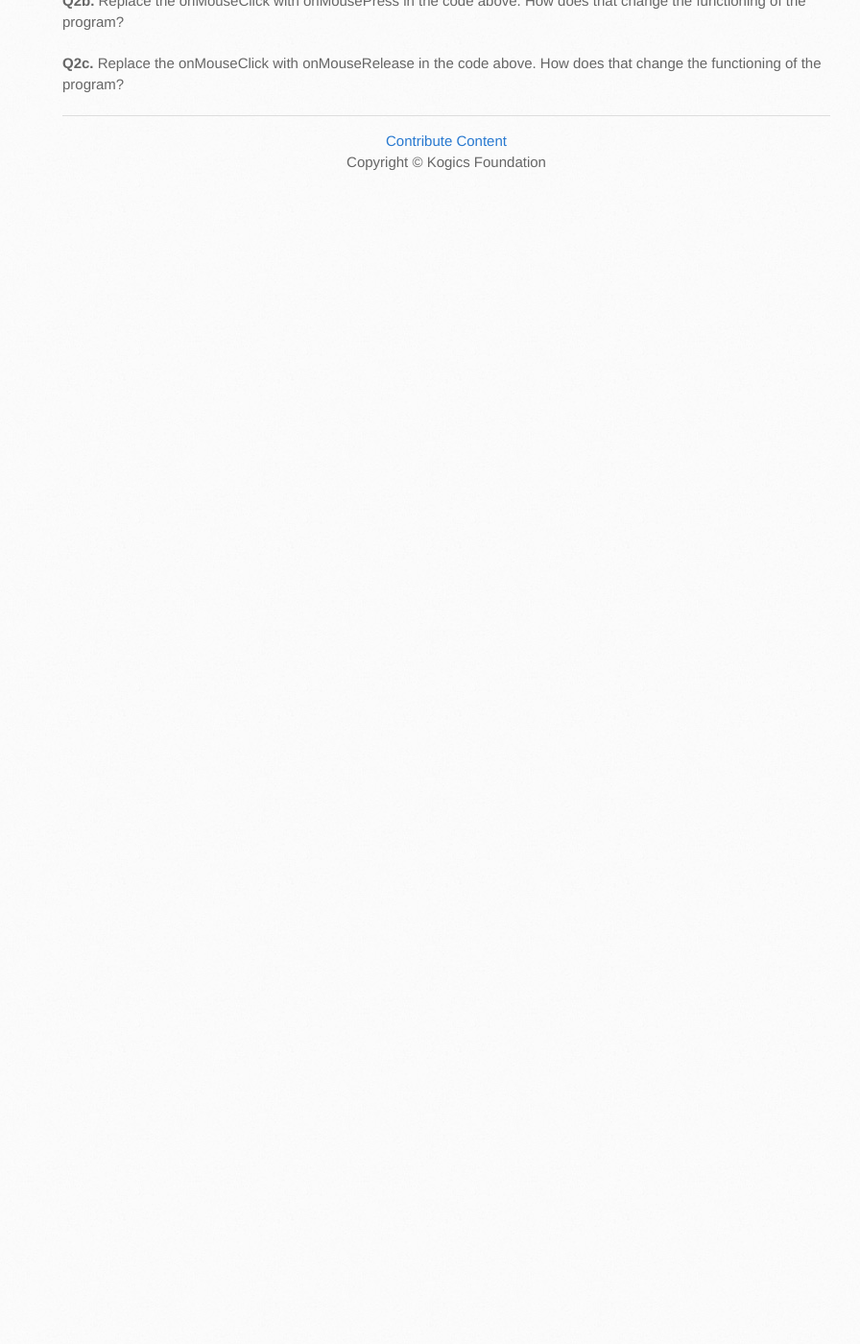
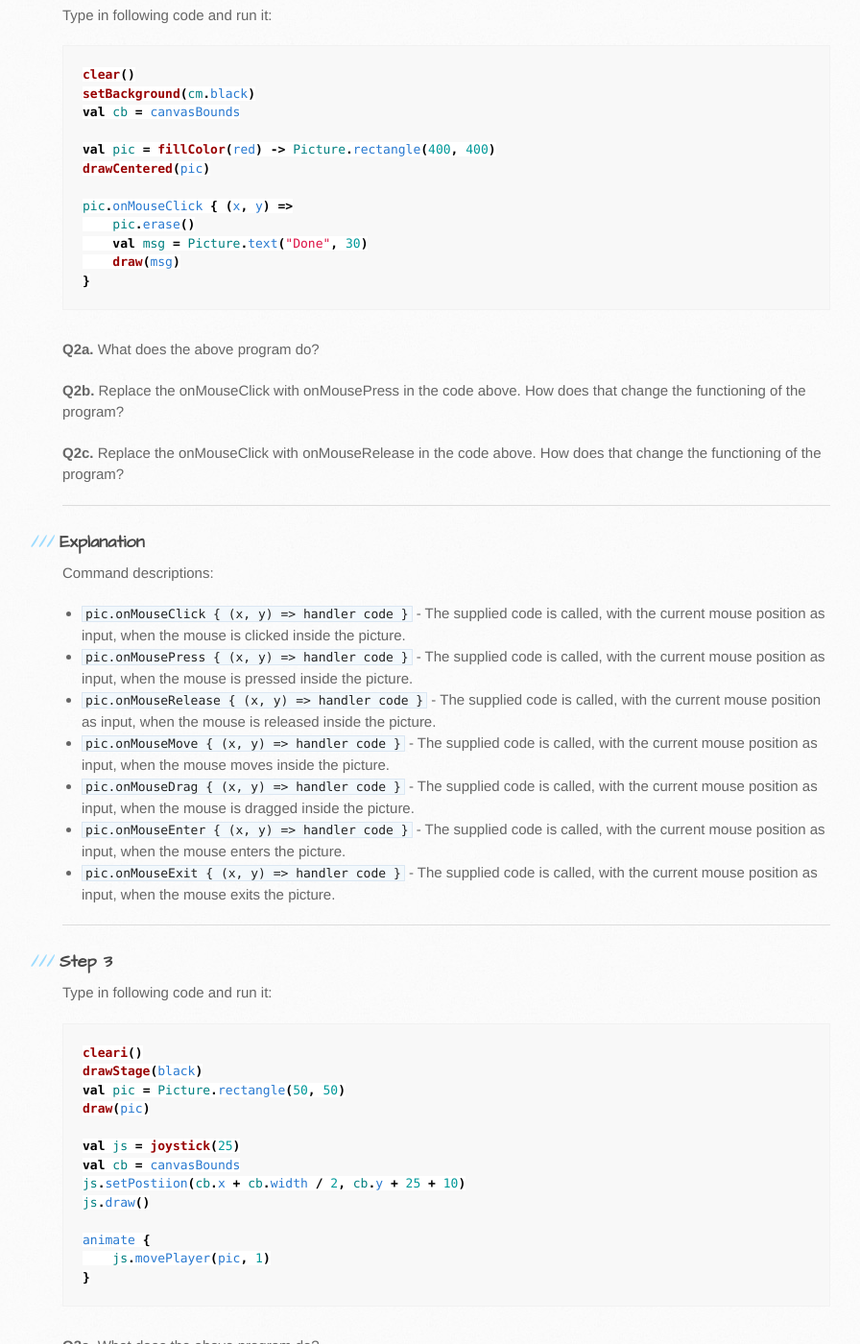
Before and after one commit to kojodoc/kojodoc.github.io, a Jekyll site: the page built from tutorials/lessons-level2/pic-events.md, in a window 1280 px wide and 1400 px high, scrolled down 1507 px. Shown: the whole window at 96% size, without its empty margins (105-1001 px from the left). Built offline with Jekyll 4.4.1, drawn with Linux system fonts in a browser that asks for light colours; our own code applies the rules of GitHub Pages for plain Markdown files; the repository's description, which GitHub fills in, is left out; before the commit the page ends 1710 px from its top, so only the background shows below that; some of the changed text lies outside the part shown.

Commit message:
Add to lesson plans.

````diff
--- a/tutorials/lessons-level2/pic-events.md
+++ b/tutorials/lessons-level2/pic-events.md
@@ -6,6 +6,15 @@
 
 
 ## Pictures - responding to the keyboard, joystick, and mouse clicks
+
+This activity has the following desired goals:
+* Learning how to make a picture respond to keyboard key-presses (**A, M**).
+* Learning how to make a picture respond to mouse clicks (**A, M**).
+* Learning how to make a picture respond to the joystick (**A, M**).
+* Learning to apply the above ideas to interact with a picture (**M, T**).
+
+---
+
 
 ### Step 1
 Type in following code and run it:
@@ -36,9 +45,19 @@ activateCanvas()
 
 **Q1a.** What does the above program do?
 
-**Q1b.** What information does the Kc (short for key-code) object contain? Use code completion to find out
+**Q1b.** What information does the `Kc` (short for key-code) object contain? Use code completion to find out
 
-**Q1c** What do you think the isKeyPressed query does? What input does it take? What result does it return?
+**Q1c** What do you think the `isKeyPressed` query does? What input does it take? What result does it return?
+
+---
+
+### Explanation
+
+* Every time you press a key on the keyboard, a key-press event is sent to the window on your screen that has the focus.
+* The drawing canvas gets the focus if you either (a) click on it or (b) run the activateCanvas() command.
+* Every key-press event has a key-code associated with it (to identify it).
+* All possible key-codes are defined in the `Kc` object.
+* The `isKeyPressed(keyCode)` function takes a key-code as input and returns true if that key is currently pressed. Otherwise it returns false.
 
 ---
 
@@ -66,3 +85,67 @@ pic.onMouseClick { (x, y) =>
 **Q2b.** Replace the onMouseClick with onMousePress in the code above. How does that change the functioning of the program?
 
 **Q2c.** Replace the onMouseClick with onMouseRelease in the code above. How does that change the functioning of the program?
+
+---
+
+### Explanation
+
+Command descriptions:
+
+* `pic.onMouseClick { (x, y) => handler code }` - The supplied code is called, with the current mouse position as input, when the mouse is clicked inside the picture.
+* `pic.onMousePress { (x, y) => handler code }` - The supplied code is called, with the current mouse position as input, when the mouse is pressed inside the picture.
+* `pic.onMouseRelease { (x, y) => handler code }` - The supplied code is called, with the current mouse position as input, when the mouse is released inside the picture.
+* `pic.onMouseMove { (x, y) => handler code }` - The supplied code is called, with the current mouse position as input, when the mouse moves inside the picture.
+* `pic.onMouseDrag { (x, y) => handler code }` - The supplied code is called, with the current mouse position as input, when the mouse is dragged inside the picture.
+* `pic.onMouseEnter { (x, y) => handler code }` - The supplied code is called, with the current mouse position as input, when the mouse enters the picture.
+* `pic.onMouseExit { (x, y) => handler code }` - The supplied code is called, with the current mouse position as input, when the mouse exits the picture.
+
+---
+
+### Step 3
+
+Type in following code and run it:
+
+
+```scala
+cleari()
+drawStage(black)
+val pic = Picture.rectangle(50, 50)
+draw(pic)
+
+val js = joystick(25)
+val cb = canvasBounds
+js.setPostiion(cb.x + cb.width / 2, cb.y + 25 + 10)
+js.draw()
+
+animate {
+    js.movePlayer(pic, 1)
+}
+```
+
+**Q3a.** What does the above program do?
+
+**Q3b** What does the joystick function do?
+
+**Q3c** How does the joystick help you to move/control the picture?
+
+**Q3d** What does the second input to `js.movePlayer` do? Find out by changing the value from 1 to 0.5 and then 2.
+
+---
+
+### Explanation
+
+Command/Function descriptions:
+
+* `joystick(radius)` - creates a joystick control with the given radius.
+* `js.movePlayer(pic, scaleFactor)` - moves the player based on the movement of the joystick.
+
+---
+
+### Exercise
+
+Write a program that does the following:
+* Creates a rectangular picture.
+* Allows the user to control the picture via a joystick poisitoned at the bottom right of the stage.
+* Allows the user to increase the size of the picture by pressing the up arrow.
+* Allows the user to decrease the size of the picture by clicking on it.
````
Also changed, not shown: reference/utility.md (+6 -0 lines).
